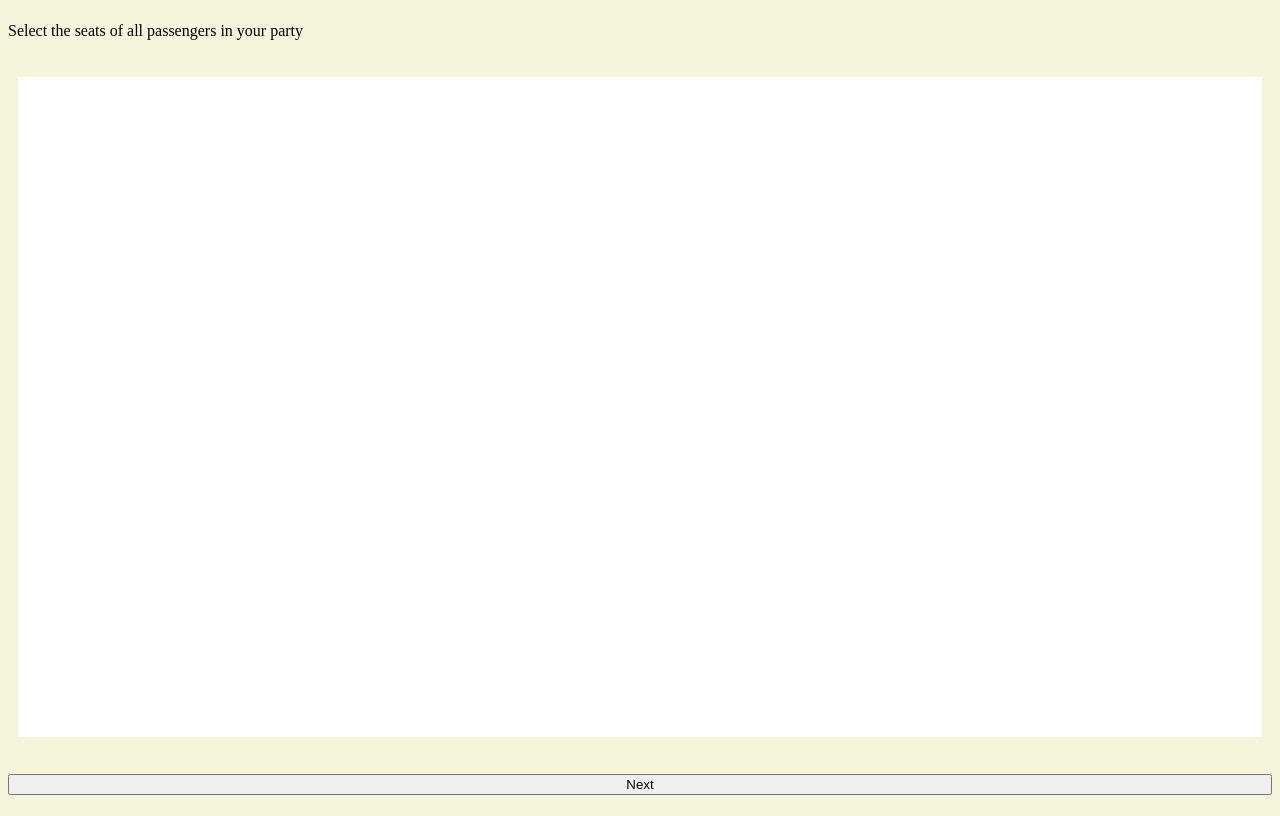
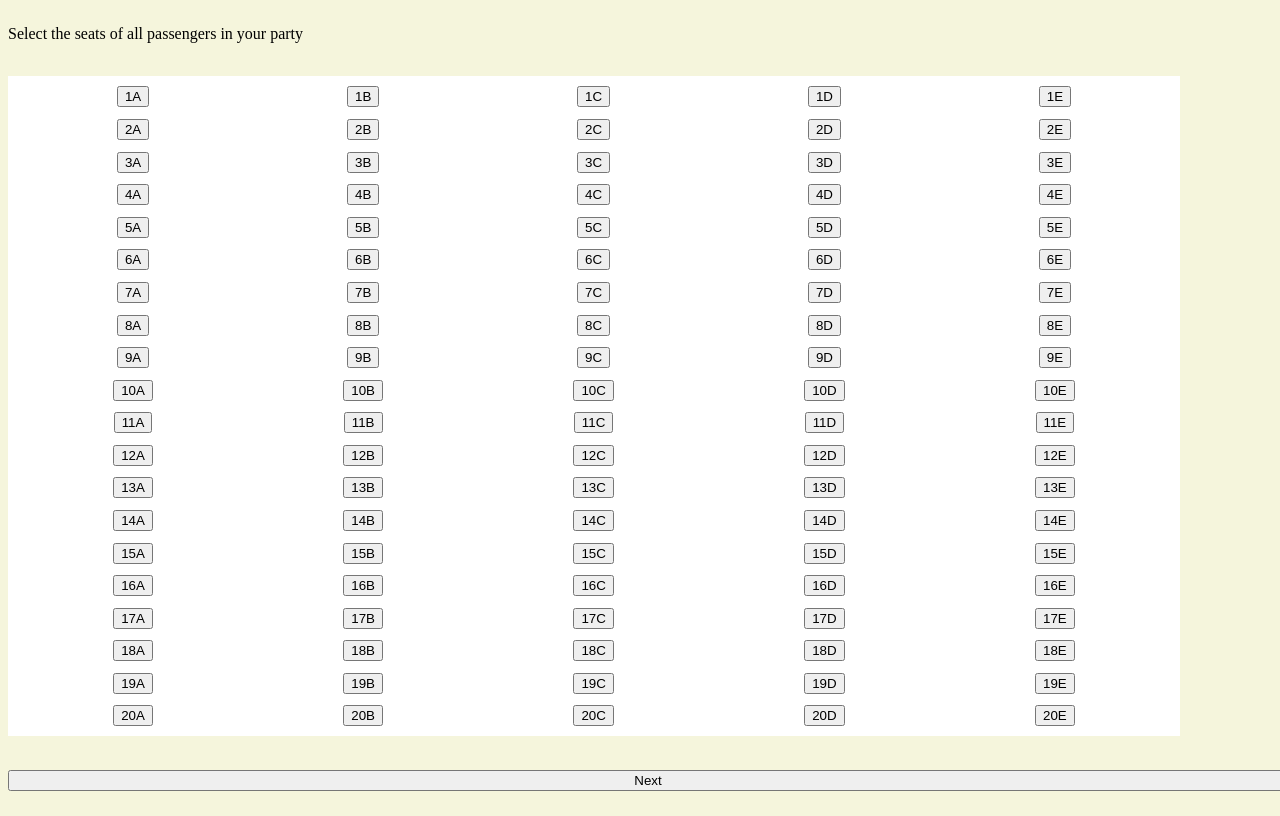
Before and after one commit to kjsheehy/brdng, a plain HTML site: page index.html in a window 1280 px wide. Drawn offline with Linux system fonts and the light colour scheme.

Commit message:
rough layout of seat selection page in the passenger UI complete

```diff
--- a/script.js
+++ b/script.js
@@ -1 +1,23 @@
 'use strict';
+
+const seatMap = document.getElementById('seat-map');
+
+const rows = 20;
+const seats = ['A', 'B', 'C', 'D', 'E'];
+
+for (let i = 0; i < rows; i++) {
+  const newRow = document.createElement('div');
+  newRow.setAttribute('class', 'seat-row');
+  newRow.setAttribute('id', `row${i + 1}`); //Do I ever need this?
+  //console.log(seatMap);
+
+  for (let j = 0; j < seats.length; j++) {
+    let seatButton = document.createElement('button');
+    seatButton.setAttribute('class', 'seat-button');
+    seatButton.setAttribute('id', i + 1 + seats[j]);
+    let seatID = document.createTextNode(i + 1 + seats[j]);
+    seatButton.appendChild(seatID);
+    newRow.appendChild(seatButton);
+  }
+  seatMap.appendChild(newRow);
+}
--- a/style.css
+++ b/style.css
@@ -15,7 +15,7 @@ body: {
   align-items: space-around;
   justify-content: space-around;
   height: 100vh;
-  width: 100%;
+  width: 100vw;
 }
 
 .prompt {
@@ -24,8 +24,21 @@ body: {
 #seat-map {
   background-color: white;
   padding: 10px;
-  margin: 10px;
-  border: 5px;
   border-color: black;
   height: 80%;
+  width: 90vw;
+  display: flex;
+  flex-direction: column;
+  justify-content: space-between;
+  align-items: stretch;
 }
+
+.seat-row {
+  display: flex;
+  /* flex-direction: row; */
+  justify-content: space-around;
+  /* width: 100%; */
+}
+
+#seat-button {
+}
```
